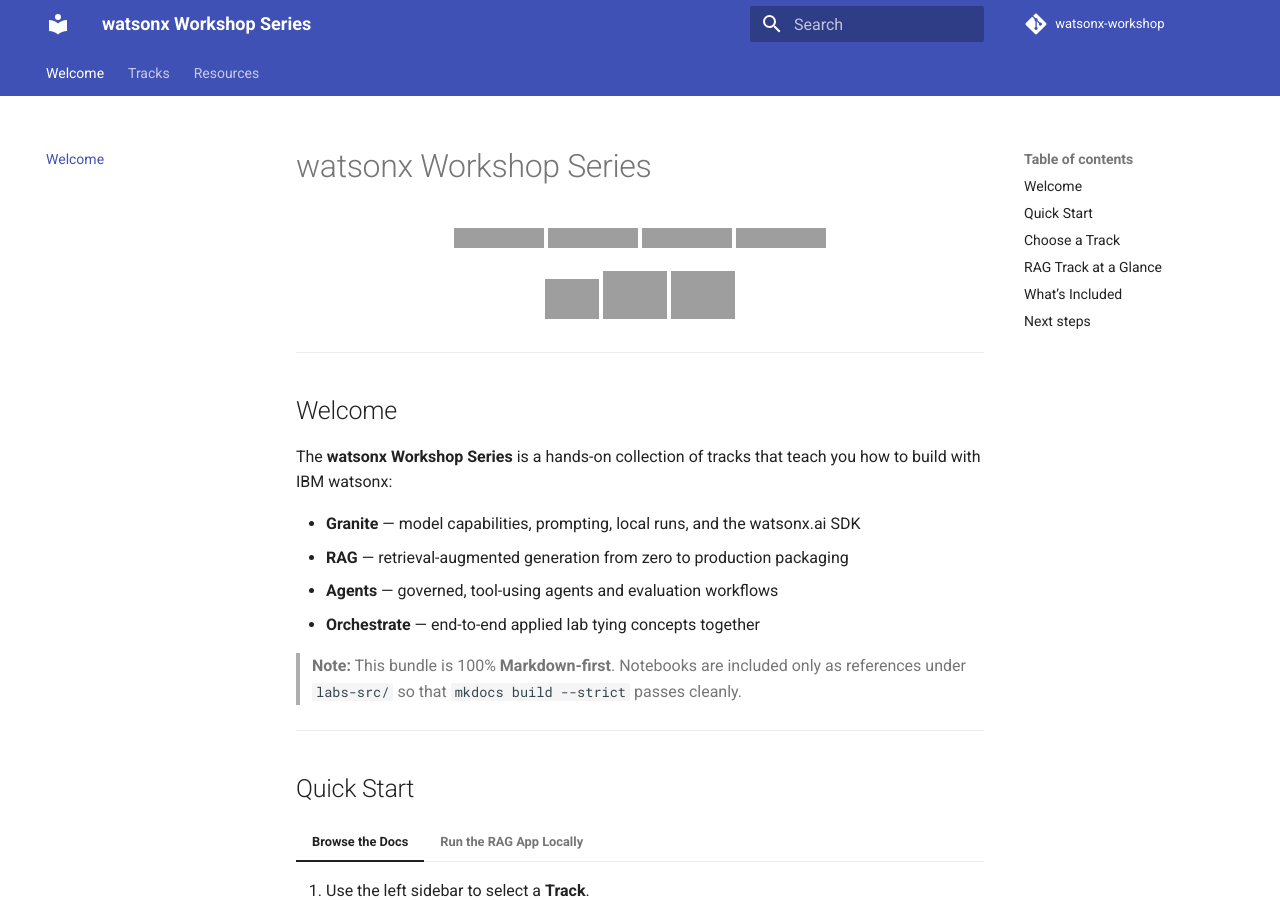
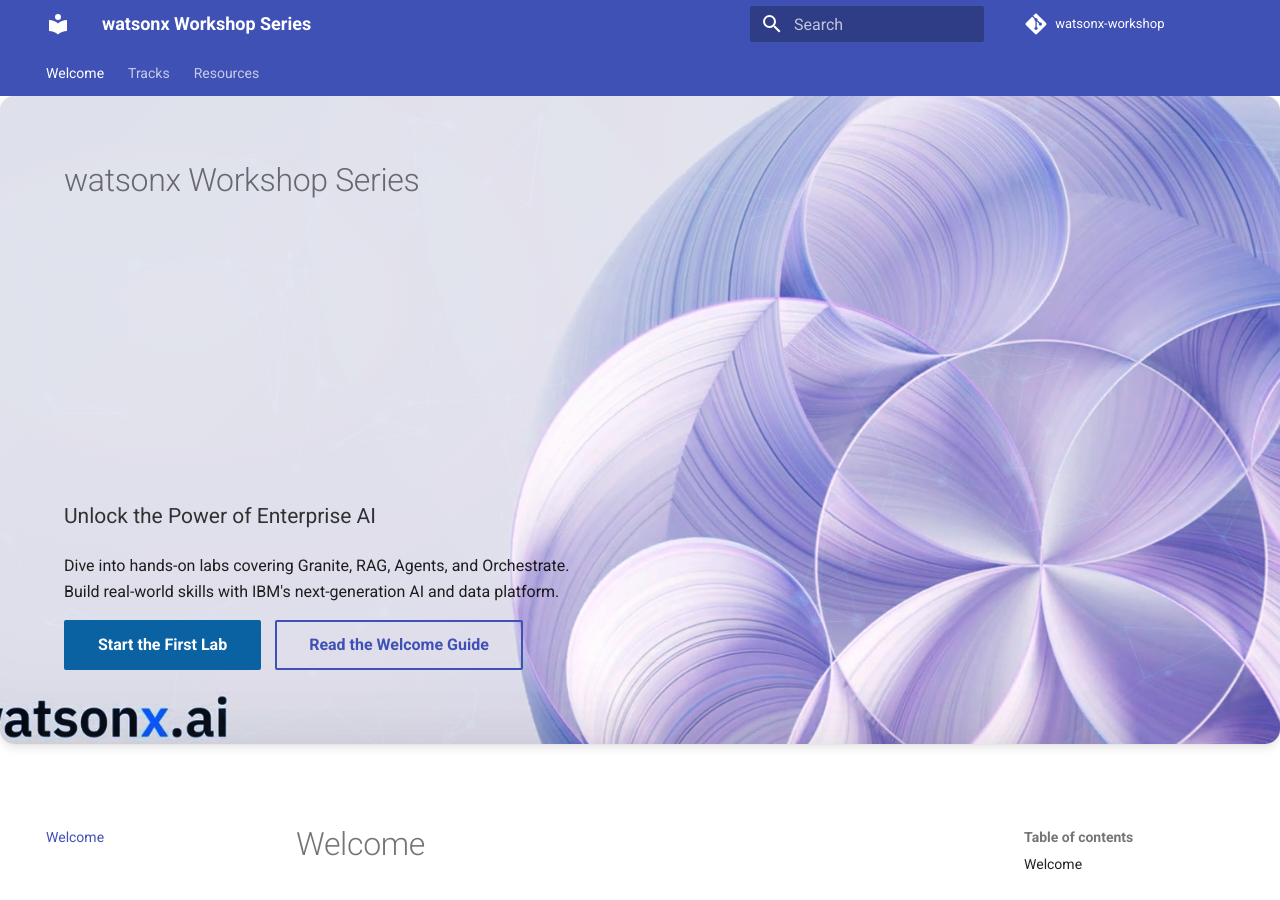
Before and after one commit to ruslanmv/watsonx-workshop, an MkDocs documentation site: the page built from docs/index.md, in a window 1280 px wide and 900 px high. Built offline with MkDocs 1.6.1 and Material for MkDocs 9.7.7, drawn with Linux system fonts in a browser that asks for light colours; comment, search, counter and statistics services are not loaded; some of the changed text lies outside the part shown; grey boxes are pictures that could not be loaded.

Commit message:
First commit

````diff
--- /dev/null
+++ b/docs/.overrides/home.html
@@ -0,0 +1,69 @@
+{% extends "base.html" %}
+
+{% set hero_path = config.extra.hero_wallpaper or 'assets/images/watsonx-wallpaper.jpg' %}
+{% set hero_url  = hero_path | url %}
+
+{% block extrahead %}
+  <link rel="preload" as="image" href="{{ hero_url }}">
+  <style>
+    /* Custom styles for the split hero layout */
+    .wx-hero {
+      align-items: stretch; /* Allow inner container to fill height */
+    }
+    .wx-hero__inner.md-grid {
+      display: flex;
+      flex-direction: column;
+      justify-content: space-between; /* Pushes content to top and bottom */
+      align-items: flex-start;
+      height: 100%;
+      width: 100%;
+      position: absolute;
+      top: 0;
+      left: 0;
+      padding: clamp(2.5rem, 5vw, 4rem) clamp(2.5rem, 5vw, 4rem);
+      box-sizing: border-box;
+    }
+    .wx-hero__bottom-content {
+      max-width: 60ch; /* Improves readability of the text block */
+    }
+  </style>
+{% endblock %}
+
+{% block tabs %}
+  {{ super() }}
+
+  <!-- Full-bleed hero lives here -->
+  <section class="wx-hero" style="--wx-hero-img: url('{{ hero_url }}');">
+    <div class="wx-hero__bg" aria-hidden="true"></div>
+    <canvas id="wx-bubbles" class="wx-hero__canvas" aria-hidden="true"></canvas>
+
+    <!-- Keep inner content constrained to the grid -->
+    <div class="wx-hero__inner md-grid">
+      <!-- Top Left Content -->
+      <div class="md-typeset">
+        <h1 class="wx-hero__title">watsonx Workshop Series</h1>
+      </div>
+
+      <!-- Bottom Left Content -->
+      <div class="md-typeset wx-hero__bottom-content">
+        <p class="wx-hero__tag">Unlock the Power of Enterprise AI</p>
+        <p>
+          Dive into hands-on labs covering Granite, RAG, Agents, and Orchestrate.
+          Build real-world skills with IBM's next-generation AI and data platform.
+        </p>
+        <div class="wx-cta">
+          <a href="{{ 'tracks/granite/labs/pre-work/' | url }}" class="md-button md-button--primary">
+            Start the First Lab
+          </a>
+          <a href="#welcome" class="md-button">
+            Read the Welcome Guide
+          </a>
+        </div>
+      </div>
+    </div>
+  </section>
+{% endblock %}
+
+{% block content %}
+  {{ super() }}
+{% endblock %}
--- /dev/null
+++ b/docs/assets/css/wx-hero.css
@@ -0,0 +1,139 @@
+/* docs/assets/css/wx-hero.css */
+/* Watsonx WOW — lightweight animated hero + polished buttons
+   Wallpaper image is applied from home.html via:
+   style="--wx-hero-img: url('{{ hero | url }}')"
+   This avoids CSS-relative URL issues and works on GitHub Pages subpaths. */
+
+/* Brand tint for primary buttons and accent visuals */
+:root {
+  --wx-blue: #0b62a3; /* primary tint */
+}
+
+/* Global primary button tint */
+.md-button.md-button--primary {
+  background: var(--wx-blue);
+  border-color: var(--wx-blue);
+  color: #fff;
+}
+.md-button.md-button--primary:hover { filter: brightness(1.06); }
+
+/* HERO: full "first page" feel */
+.wx-hero {
+  position: relative;
+  overflow: hidden;                /* keep effects contained */
+  min-height: clamp(60vh, 72vh, 88vh);
+  margin: 0 0 1.5rem 0;
+  border-radius: .75rem;
+  display: flex;
+  align-items: center;
+  isolation: isolate;              /* prevent bleed of mix-blend etc */
+  box-shadow: var(--md-shadow-z2, 0 6px 18px rgba(0,0,0,.12));
+}
+
+/* Background: wallpaper (from CSS var) + animated glows + overlay + vignette
+   NOTE: the wallpaper URL is injected inline; we just read it here with var() */
+.wx-hero__bg {
+  position: absolute;
+  inset: -20% -10% -10% -10%;
+  z-index: 0;
+
+  /* Animation control points for glow centers (animated via @keyframes) */
+  --x1: 20%; --y1: 40%;
+  --x2: 80%; --y2: 20%;
+
+  /* Overlay tuning (opacity tweaked per color scheme below) */
+  --overlay-a: .65; /* Increased from .55 to subdue the background more */
+  --overlay-from: rgba(11, 98, 163, var(--overlay-a));
+  --overlay-to:   rgba(63, 81, 181, var(--overlay-a));
+
+  /* IMPORTANT: first layer is the wallpaper coming from the template variable.
+     There must be NO hardcoded url(assets/...) here. */
+  background-image:
+    linear-gradient(135deg, var(--overlay-from), var(--overlay-to)),
+    radial-gradient(80rem 50rem at var(--x1) var(--y1), rgba(255, 255, 255, 0.2), transparent 60%), /* Made glow whiter */
+    radial-gradient(60rem 50rem at var(--x2) var(--y2), rgba(255, 255, 255, 0.22), transparent 65%), /* Made glow whiter */
+    var(--wx-hero-img, none);
+  background-size: 100% 100%, 100% 100%, 100% 100%, cover;
+  background-position: center, center, center, center;
+  background-repeat: no-repeat;
+  background-blend-mode: overlay, screen, screen, normal;
+
+  /* Gentle vignette to improve legibility over busy images */
+  box-shadow:
+    inset 0 0 120px rgba(0,0,0,.18),
+    inset 0 -40px 120px rgba(0,0,0,.12);
+
+  /* Motion & perf */
+  filter: saturate(1.06);
+  animation: wx-shift 20s ease-in-out infinite alternate; /* Slowed down from 12s */
+  will-change: transform, background-position;
+  transform: translateZ(0);
+  pointer-events: none; /* keeps hero content clickable */
+
+  /* Soft fade at very top/bottom (Safari-friendly) */
+  -webkit-mask-image: linear-gradient(to bottom, transparent 0%, #000 6%, #000 94%, transparent 100%);
+  mask-image:         linear-gradient(to bottom, transparent 0%, #000 6%, #000 94%, transparent 100%);
+}
+
+/* Subtle glow animation */
+@keyframes wx-shift {
+  0%   { --x1: 20%; --y1: 40%; --x2: 75%; --y2: 25%; }
+  100% { --x1: 80%; --y1: 60%; --x2: 30%; --y2: 80%; }
+}
+
+/* Reduced motion: freeze background glows and hide bubbles */
+@media (prefers-reduced-motion: reduce) {
+  .wx-hero__bg { animation: none; }
+  .wx-hero__canvas { display: none; }
+}
+
+/* Dark mode: slightly lower overlay intensity + stronger vignette */
+@media (prefers-color-scheme: dark) {
+  .wx-hero__bg {
+    --overlay-a: .42;
+    box-shadow:
+      inset 0 0 140px rgba(0,0,0,.35),
+      inset 0 -40px 120px rgba(0,0,0,.28);
+    filter: saturate(1.04) brightness(0.96);
+  }
+}
+
+/* Optional sparkles canvas */
+.wx-hero__canvas {
+  position: absolute;
+  inset: 0;
+  z-index: 1;
+  pointer-events: none;
+  mix-blend-mode: screen;
+  opacity: .85; /* Increased opacity for brighter particles */
+}
+
+/* Foreground content */
+.wx-hero__inner {
+  position: relative;
+  z-index: 2;
+  padding: clamp(2rem, 4vw, 3rem) 1.25rem;
+}
+@media (min-width: 76rem) {
+  .wx-hero__inner { padding: 4.5rem 0; }
+}
+
+.wx-hero__title {
+  font-size: clamp(2rem, 4vw, 3rem);
+  line-height: 1.1;
+  margin: 0 0 .25rem 0;
+}
+
+.wx-hero__tag {
+  font-size: 1.05rem;
+  opacity: .9;
+  margin: 0 0 1rem 0;
+}
+
+.wx-cta .md-button {
+  margin-right: .5rem;
+  margin-bottom: .5rem;
+}
+
+/* Card grid spacing tweaks */
+.grid.cards .card .md-button { margin-top: .25rem; }
--- /dev/null
+++ b/docs/assets/js/wx-hero.js
@@ -0,0 +1,198 @@
+/* docs/assets/js/wx-hero.js */
+(function () {
+  'use strict';
+
+  const clamp = (n, min, max) => Math.min(max, Math.max(min, n));
+
+  function toRGB(colorString, fallback = { r: 26, g: 115, b: 232 }) {
+    if (!colorString) return fallback;
+    const el = document.createElement('span');
+    el.style.color = colorString.trim();
+    document.body.appendChild(el);
+    const rgb = getComputedStyle(el).color;
+    document.body.removeChild(el);
+    const m = rgb.match(/rgba?\((\d+),\s*(\d+),\s*(\d+)/i);
+    return m ? { r: +m[1], g: +m[2], b: +m[3] } : fallback;
+  }
+
+  function readColorVar(name, fallback) {
+    const raw = getComputedStyle(document.documentElement).getPropertyValue(name).trim();
+    return toRGB(raw || '', fallback);
+  }
+
+  function rafThrottle(fn) {
+    let queued = false;
+    return function (...args) {
+      if (queued) return;
+      queued = true;
+      requestAnimationFrame(() => { queued = false; fn.apply(this, args); });
+    };
+  }
+
+  function mount() {
+    const canvas = document.getElementById('wx-bubbles');
+    const bg = document.querySelector('.wx-hero__bg');
+    if (!canvas || canvas.__wxMounted) return;
+    canvas.__wxMounted = true;
+
+    const ctx = canvas.getContext('2d', { alpha: true });
+    if (!ctx) return;
+
+    const prefersReduced = matchMedia('(prefers-reduced-motion: reduce)').matches;
+    const BASE = readColorVar('--wx-blue', { r: 11, g: 98, b: 163 });
+    const DPR = clamp(window.devicePixelRatio || 1, 1, 2);
+
+    let W = 0, H = 0, particles = [], rafId = null, running = false;
+
+    // Tuned for visibility
+    const AREA_DIVISOR = 7000; // Lower value = more particles per area
+    const COUNT_MIN = 120, COUNT_MAX = 250; // Increased particle count
+    const LINK_DIST = 180; // Increased connection distance for more lines
+    const MAX_NEIGHBORS = 3;
+    const SPEED = 0.35;
+
+    function makeParticle() {
+      const size = Math.random() * 2.5 + 1.0; // Increased particle size
+      return {
+        x: Math.random() * W,
+        y: Math.random() * H,
+        r: size,
+        a: Math.random() * 0.45 + 0.25,
+        vx: (Math.random() - 0.5) * 0.35,
+        vy: (Math.random() - 0.5) * 0.35,
+        tw: Math.random() * Math.PI * 2
+      };
+    }
+
+    function sizeNow() {
+      const host = canvas.parentElement || document.body;
+      const rect = host.getBoundingClientRect();
+      W = Math.max(1, Math.floor(rect.width));
+      H = Math.max(1, Math.floor(rect.height));
+
+      canvas.width = Math.floor(W * DPR);
+      canvas.height = Math.floor(H * DPR);
+      canvas.style.width = W + 'px';
+      canvas.style.height = H + 'px';
+      ctx.setTransform(DPR, 0, 0, DPR, 0, 0);
+
+      const target = clamp(Math.floor((W * H) / AREA_DIVISOR), COUNT_MIN, COUNT_MAX);
+      if (particles.length !== target) {
+        particles = Array.from({ length: target }, makeParticle);
+      }
+    }
+
+    function draw(t) {
+      if (!running) return;
+      ctx.clearRect(0, 0, W, H);
+
+      const linkDistSq = LINK_DIST * LINK_DIST;
+      const fillBase = `rgba(${BASE.r},${BASE.g},${BASE.b},`;
+      const strokeBase = `rgba(${BASE.r},${BASE.g},${BASE.b},`;
+
+      // dots
+      for (let i = 0; i < particles.length; i++) {
+        const p = particles[i];
+        p.x += p.vx; p.y += p.vy;
+        if (p.x < -10) p.x = W + 10;
+        if (p.x > W + 10) p.x = -10;
+        if (p.y < -10) p.y = H + 10;
+        if (p.y > H + 10) p.y = -10;
+
+        const twinkle = 0.45 + Math.sin(p.tw + t * 0.0012) * 0.25;
+        const alpha = Math.min(Math.max(p.a * twinkle, 0.1), 0.75);
+
+        const g = ctx.createRadialGradient(p.x, p.y, 0, p.x, p.y, p.r * 6);
+        g.addColorStop(0, fillBase + alpha + ')');
+        g.addColorStop(1, fillBase + '0)');
+        ctx.fillStyle = g;
+        ctx.beginPath(); ctx.arc(p.x, p.y, p.r * 2.4, 0, Math.PI * 2); ctx.fill();
+      }
+
+      // lines
+      ctx.lineWidth = clamp(1 * (1 / DPR), 0.5, 1);
+      for (let i = 0; i < particles.length; i++) {
+        let neighbors = 0;
+        const a = particles[i];
+        for (let j = i + 1; j < particles.length; j++) {
+          const b = particles[j];
+          const dx = a.x - b.x, dy = a.y - b.y;
+          const d2 = dx * dx + dy * dy;
+          if (d2 <= linkDistSq) {
+            const alpha = Math.min(Math.max(1 - d2 / linkDistSq, 0), 1) * 0.5;
+            ctx.strokeStyle = strokeBase + alpha + ')';
+            ctx.beginPath(); ctx.moveTo(a.x, a.y); ctx.lineTo(b.x, b.y); ctx.stroke();
+            if (++neighbors >= MAX_NEIGHBORS) break;
+          }
+        }
+      }
+
+      rafId = requestAnimationFrame(draw);
+    }
+
+    const onScroll = rafThrottle(function () {
+      if (!bg) return;
+      const y = window.scrollY || 0;
+      bg.style.transform = 'translateY(' + y * SPEED + 'px)';
+    });
+
+    function start() {
+      if (running) return;
+      running = true;
+      sizeNow();
+      if (prefersReduced) {
+        draw(performance.now()); // static frame
+      } else {
+        rafId = requestAnimationFrame(draw);
+        window.addEventListener('scroll', onScroll, { passive: true });
+      }
+    }
+
+    function stop() {
+      running = false;
+      if (rafId) cancelAnimationFrame(rafId);
+      rafId = null;
+      window.removeEventListener('scroll', onScroll);
+    }
+
+    // Resize observe + final “after CSS loaded” sizing
+    let ro = null;
+    if ('ResizeObserver' in window) {
+      ro = new ResizeObserver(sizeNow);
+      ro.observe(canvas.parentElement || canvas);
+    }
+    window.addEventListener('load', sizeNow, { once: true });
+
+    // tab visibility
+    const vis = () => { if (document.visibilityState === 'hidden') stop(); else start(); };
+    document.addEventListener('visibilitychange', vis, { passive: true });
+
+    start();
+
+    // teardown for SPA route changes
+    canvas.__wxTeardown = function () {
+      try { ro && ro.disconnect && ro.disconnect(); } catch (e) {}
+      document.removeEventListener('visibilitychange', vis);
+      stop();
+      ctx.clearRect(0, 0, W, H);
+      canvas.__wxMounted = false;
+      canvas.__wxTeardown = null;
+      if (bg) bg.style.transform = '';
+    };
+  }
+
+  // SPA integration
+  if (window.document$ && window.document$.subscribe) {
+    window.document$.subscribe(function () {
+      const old = document.getElementById('wx-bubbles');
+      if (old && old.__wxTeardown) old.__wxTeardown();
+      mount();
+    });
+  } else {
+    if (document.readyState === 'loading') {
+      document.addEventListener('DOMContentLoaded', mount, { once: true });
+    } else {
+      mount();
+    }
+  }
+})();
--- a/docs/index.md
+++ b/docs/index.md
@@ -1,15 +1,27 @@
-# watsonx Workshop Series
+---
+template: home.html
+title: watsonx Workshop Series
+description: Hands-on labs for Granite, RAG, Agents, and Orchestrate — built with MkDocs Material.
+---
 
 <p align="center">
-  <a href="https://www.ibm.com/products/watsonx-ai" target="_blank"><img src="https://img.shields.io/badge/built%20for-watsonx.ai-0b62a3?logo=ibm&logoColor=white" alt="watsonx.ai"></a>
-  <a href="https://www.python.org" target="_blank"><img src="https://img.shields.io/badge/python-3.11+-3776AB?logo=python&logoColor=white" alt="Python 3.11+"></a>
-  <a href="https://www.docker.com/" target="_blank"><img src="https://img.shields.io/badge/docker-ready-2496ED?logo=docker&logoColor=white" alt="Docker Ready"></a>
-  <a href="https://squidfunk.github.io/mkdocs-material/" target="_blank"><img src="https://img.shields.io/badge/docs-MkDocs%20Material-000000?logo=markdown" alt="MkDocs Material"></a>
+  <a href="https://www.ibm.com/products/watsonx-ai" target="_blank" rel="noopener">
+    <img src="https://img.shields.io/badge/built%20for-watsonx.ai-0b62a3?logo=ibm&logoColor=white" alt="watsonx.ai">
+  </a>
+  <a href="https://www.python.org" target="_blank" rel="noopener">
+    <img src="https://img.shields.io/badge/python-3.11+-3776AB?logo=python&logoColor=white" alt="Python 3.11+">
+  </a>
+  <a href="https://ruslanmv.com/watsonx-workshop/" target="_blank" rel="noopener">
+    <img src="https://img.shields.io/badge/docs-MkDocs%20Material-000000?logo=markdown" alt="MkDocs Material">
+  </a>
 </p>
 <div align="center">
-  <a href="https://www.python.org" target="_blank"><img src="https://raw.githubusercontent.com/devicons/devicon/master/icons/python/python-original.svg" alt="Python" width="54" height="54"/></a>
-  <a href="https://www.docker.com/" target="_blank"><img src="https://raw.githubusercontent.com/devicons/devicon/master/icons/docker/docker-original-wordmark.svg" alt="Docker" width="64" height="64"/></a>
-  <a href="https://jupyter.org/" target="_blank"><img src="https://raw.githubusercontent.com/devicons/devicon/master/icons/jupyter/jupyter-original-wordmark.svg" alt="Jupyter" width="64" height="64"/></a>
+  <a href="https://www.python.org" target="_blank" rel="noopener">
+    <img src="https://raw.githubusercontent.com/devicons/devicon/master/icons/python/python-original.svg" alt="Python" width="54" height="54"/>
+  </a>
+  <a href="https://jupyter.org/" target="_blank" rel="noopener">
+    <img src="https://raw.githubusercontent.com/devicons/devicon/master/icons/jupyter/jupyter-original-wordmark.svg" alt="Jupyter" width="64" height="64"/>
+  </a>
 </div>
 
 ---
@@ -18,12 +30,12 @@
 
 The **watsonx Workshop Series** is a hands-on collection of tracks that teach you how to build with IBM watsonx:
 
-* **Granite** — model capabilities, prompting, local runs, and the watsonx.ai SDK
-* **RAG** — retrieval-augmented generation from zero to production packaging
-* **Agents** — governed, tool-using agents and evaluation workflows
-* **Orchestrate** — end-to-end applied lab tying concepts together
+- **Granite** — model capabilities, prompting, local runs, and the watsonx.ai SDK
+- **RAG** — retrieval-augmented generation from zero to production packaging
+- **Agents** — governed, tool-using agents and evaluation workflows
+- **Orchestrate** — end-to-end applied lab tying concepts together
 
-> **Note:** This bundle is 100% **Markdown-first**. Notebooks are included only as references under `labs-src/` so that `mkdocs build --strict` passes cleanly.
+> **Note:** Everything is **Markdown-first**. Notebooks live under `labs-src/` just as references so `mkdocs build --strict` stays clean.
 
 ---
 
@@ -55,12 +67,12 @@
 ## Choose a Track
 
 <div class="grid cards" markdown="1">
+
 * :material-fire: **Granite**
 
     ^^^
 
-    Explore Granite model families, prompting patterns, local HF/Ollama, and watsonx.ai SDK. <br><br>
-
+    Explore Granite model families, prompting patterns, local HF/Ollama, and the watsonx.ai SDK. <br><br>
     [:octicons-arrow-right-16: Open »](tracks/granite/labs/pre-work.md){ .md-button .md-button--primary }
 
 * :material-magnify-expand: **RAG**
@@ -69,7 +81,6 @@
 
     Build a grounded Q&A app: ingest → chunk → embed → **Elasticsearch/Chroma** → LLM on **watsonx.ai**.
     Package a CLI/API and compare runs in **Evaluation Studio**. <br><br>
-
     [:octicons-arrow-right-16: Open »](tracks/rag/labs/pre-work.md){ .md-button .md-button--primary }
 
 * :material-robot-outline: **Agents**
@@ -77,7 +88,6 @@
     ^^^
 
     Tool-using, governed assistants with LangGraph and watsonx.governance; evaluate for quality and risk. <br><br>
-
     [:octicons-arrow-right-16: Open »](tracks/agents/labs/lab-2-hr-assistant-governed-catalog.md){ .md-button .md-button--primary }
 
 * :material-cube-outline: **Orchestrate**
@@ -85,27 +95,24 @@
     ^^^
 
     A full applied workshop combining components into a cohesive solution. <br><br>
+    [:octicons-arrow-right-16: Open »](tracks/orchestrate/orchestrate-workshop.md){ .md-button .md-button--primary }
 
-    [:octicons-arrow-right-16: Open »](tracks/orchestrate/orchestrate-workshop.md){ .md-button .md-button--primary }
 </div>
 
 ---
 
 ## RAG Track at a Glance
 
-* **Pre-work**: environment, credentials, and sample data
-* **Lab 1**: end-to-end accelerator (HTML/PDF → vectors → API + Streamlit)
-* **Lab 2** *(pick one or compare)*:
-    * 2A: **Elasticsearch + LangChain**
-    * 2B: **Elasticsearch Python SDK** (no LangChain)
-    * 2C: **Chroma + LangChain** (local/dev)
-* **Lab 3**: **Packaging & Evaluation** with watsonx.governance
+- **Pre-work**: environment, credentials, and sample data
+- **Lab 1**: end-to-end accelerator (HTML/PDF → vectors → API + Streamlit)
+- **Lab 2** *(pick one or compare)*:
+  - 2A: **Elasticsearch + LangChain**
+  - 2B: **Elasticsearch Python SDK** (no LangChain)
+  - 2C: **Chroma + LangChain** (local/dev)
+- **Lab 3**: **Packaging & Evaluation** with watsonx.governance
 
 ```mermaid
 flowchart TD
-  %% Improved appearance with subgraphs, color classes, and clearer shapes
-  %% Now vertical (top → bottom)
-
   %% Ingestion
   subgraph ING[Ingestion]
     direction TB
@@ -149,7 +156,6 @@
   class E store;
   class H model;
   class I output;
-
 ```
 
 ---
--- a/mkdocs.yml
+++ b/mkdocs.yml
@@ -45,25 +45,34 @@
       - Watsonx Orchestrate: tracks/orchestrate/orchestrate-workshop.md
   - Resources: resources.md
 
-# Extra (RAG track social link)
+# Extra (wallpaper + social)
 extra:
+  hero_wallpaper: assets/images/watsonx-wallpaper.jpg
   social:
     - icon: fontawesome/brands/github
-      link: https://github.com/your-org/your-repo
-
-## DO NOT CHANGE BELOW THIS LINE
+      link: https://github.com/ruslanmv/watsonx-workshop
 
 # Copyright
-copyright: Copyright © 2025 — Ruslan Magana
+copyright: "Copyright © 2025 — Ruslan Magana"
 
 # Theme
 theme:
   name: material
+  custom_dir: docs/.overrides
   features:
     - navigation.tabs
     - navigation.footer
+    - navigation.instant
     - content.code.copy
-    - content.tabs.link        # optional: deep-link active tab in URL
+    - content.tabs.link
+
+# Assets
+extra_css:
+  - assets/css/wx-hero.css
+extra_javascript:
+  - assets/js/wx-hero.js
+  # Mermaid for the diagram in index.md
+  - https://unpkg.com/mermaid@10/dist/mermaid.min.js
 
 # Plugins
 plugins:
@@ -72,7 +81,7 @@
   - macros:
       on_undefined: strict
 
-# Extensions
+# Markdown extensions
 markdown_extensions:
   - abbr
   - admonition
@@ -83,13 +92,6 @@
   - meta
   - toc:
       permalink: true
-  - pymdownx.arithmatex:
-      generic: true
-  - pymdownx.betterem:
-      smart_enable: all
-  - pymdownx.caret
-  - pymdownx.critic
-  - pymdownx.details
   - pymdownx.emoji:
       emoji_index: !!python/name:material.extensions.emoji.twemoji
       emoji_generator: !!python/name:material.extensions.emoji.to_svg
````
Also changed, not shown: other parts of docs/index.md (+4 -5 lines), README.md (+1 -1 lines), docs/tracks/orchestrate/orchestrate-workshop.md (+1 -1 lines), docs/assets/css/assets/images/watsonx-wallpaper.jpg (added), docs/assets/images/watsonx-wallpaper.jpg (added).
